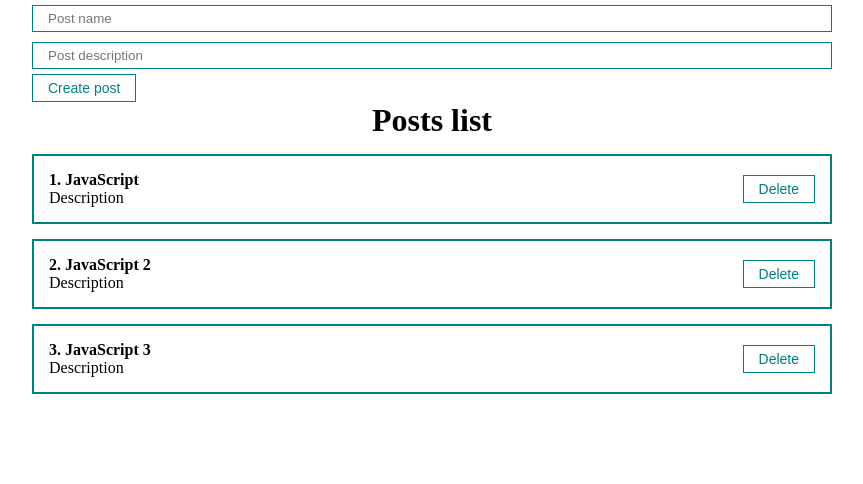
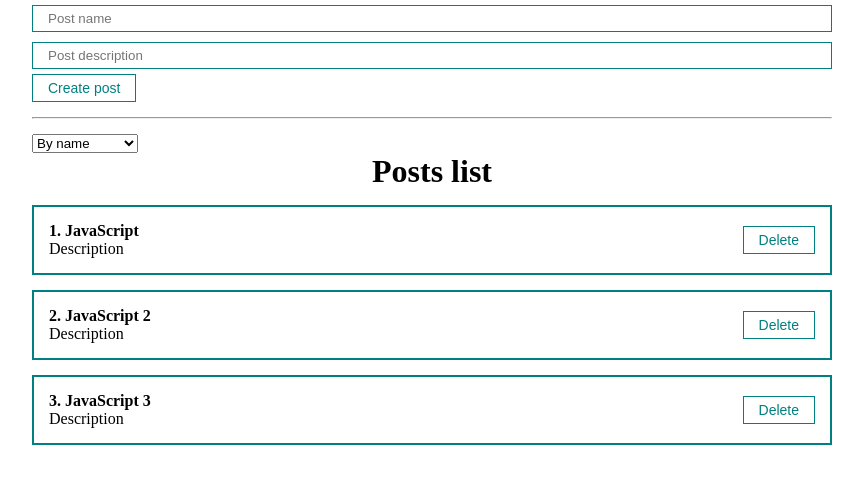
Before and after one commit to unilov6/react-pet-project, a React (Create React App) app: page / in a window 1280 px wide. Shown: the top 484 px of the page, without its empty margins (208-1071 px from the left). Built offline with nearby package versions, Linux system fonts and the light colour scheme.

Commit message:
deleting posts button

```diff
--- a/src/App.js
+++ b/src/App.js
@@ -2,6 +2,7 @@
 import "./styles/App.css"
 import PostList from "./components/PostList";
 import PostForm from "./components/PostForm";
+import MySelect from "./UI/select/MySelect";
 
 function App() {
   const [posts, setPosts] = useState([
@@ -14,10 +15,31 @@
     setPosts([...posts, newPost])
   }
 
+  const removePost = (post) => {
+    setPosts(posts.filter(p => p.id !== post.id))
+  }
+
   return (
     <div className="App">
       <PostForm create={createPost} />
-      <PostList posts={posts} title='Posts list' />
+      <hr style={{margin: '15px 0'}}/>
+      <div>
+        <MySelect
+          defaultValue="Sort"
+          options={[
+            {value: 'title', name: 'By name'},
+            {value: 'body', name: 'By description'}
+          ]}
+        />
+      </div>
+      {posts.length
+      ?
+      <PostList remove={removePost} posts={posts} title='Posts list' />
+      :
+      <h1 style={{textAlign: 'center'}}>
+        No posts
+      </h1>
+      }
     </div>
   );
 }
--- /dev/null
+++ b/src/UI/select/MySelect.jsx
@@ -0,0 +1,16 @@
+import React from "react";
+
+const MySelect = ({options, defaultValue}) => {
+    return (
+        <select>
+            <option disabled value=''>{defaultValue}</option>
+            {options.map(option =>
+                <option key={option.value} value={option.value}>
+                    {option.name}
+                </option>
+            )}
+        </select>
+    )
+}
+
+export default MySelect
--- a/src/components/PostItem.jsx
+++ b/src/components/PostItem.jsx
@@ -9,7 +9,11 @@
               <div>{props.post.body}</div>
             </div>
             <div className="post__btns">
-              <MyButton>Delete</MyButton>
+              <MyButton
+                onClick={() => props.remove(props.post)}
+              >
+                Delete
+              </MyButton>
             </div>
         </div>
     )
--- a/src/components/PostList.jsx
+++ b/src/components/PostList.jsx
@@ -1,12 +1,12 @@
 import React from "react";
 import PostItem from "./PostItem";
 
-const PostList = ({posts, title}) => {
+const PostList = ({posts, title, remove}) => {
     return (
         <div>
             <h1 style={{textAlign: "center"}}>{title}</h1>
             {posts.map((post, index) =>
-              <PostItem number={index + 1} post={post} key={post.id} />
+              <PostItem remove={remove} number={index + 1} post={post} key={post.id} />
             )}
         </div>
     )
```
